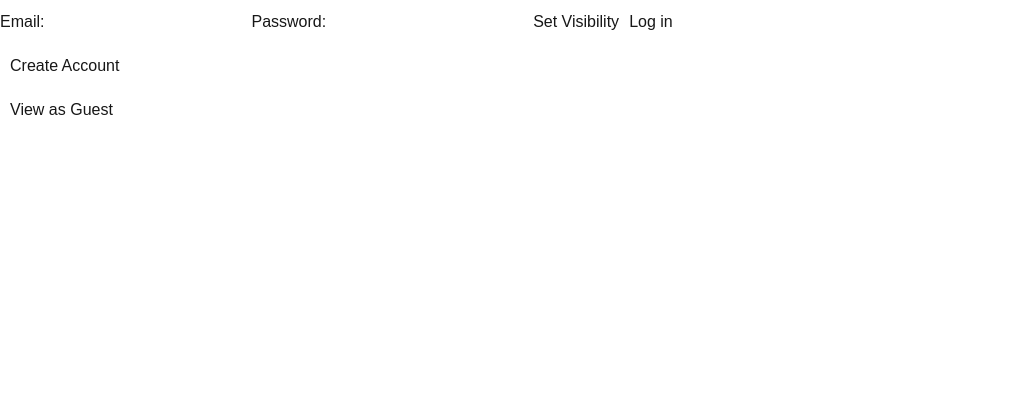
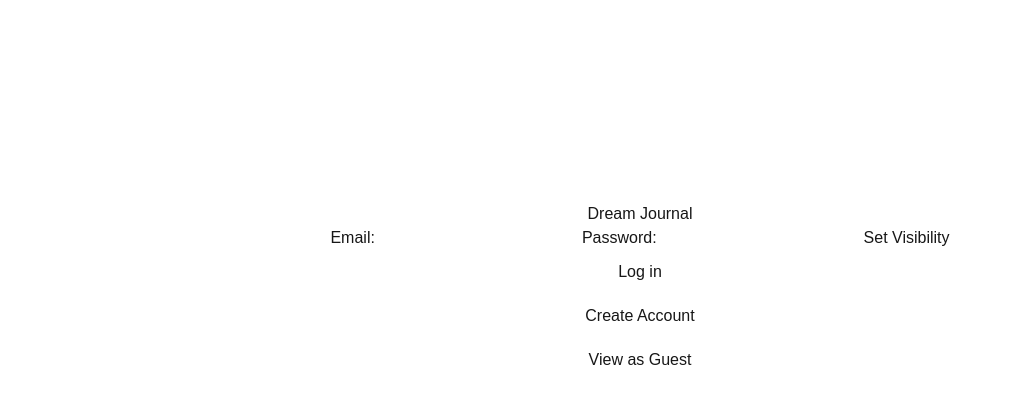
Before and after one commit to diggygeorge/dream-journal, a Next.js app in the folder src/: page / in a window 1280 px wide. Shown: the top 404 px of the page, without its empty margins (0-1012 px from the left). Built offline with nearby package versions, Linux system fonts and the light colour scheme.

Commit message:
added loading screen if dreams aren't loaded, removed unused imports, very rough border of login screen

```diff
--- a/src/app/anonymous/anonymous-form.tsx
+++ b/src/app/anonymous/anonymous-form.tsx
@@ -1,6 +1,6 @@
 "use client";
 import { redirect } from 'next/navigation'
-import { useCallback, useEffect, useState } from 'react'
+import { useEffect, useState } from 'react'
 import { createClient } from '@/utils/supabase/client'
 import { type User } from '@supabase/supabase-js'
 
@@ -48,12 +48,12 @@ export default function AnonymousPage({ user }: { user: User | null }) {
 
   useEffect(() => {
     getAnonymousDreams()
-  }, [])
+  }, [user])
 
 
   return (
     <div className="form-widget static">
-      <div>
+      {loading ? <p>Loading</p> : <div>
         <ul>
           {dreamList?.map((dream) => (
             <li className={`border-2 border-white p-4 m-4 rounded-lg`} key={dream.id}>
@@ -62,7 +62,7 @@ export default function AnonymousPage({ user }: { user: User | null }) {
             </li>
           ))}
         </ul>
-      </div>
+      </div>}
       {user ?
       <>
         <div>
--- a/src/app/page.tsx
+++ b/src/app/page.tsx
@@ -10,6 +10,8 @@ export default function LoginPage() {
 
   return (
     <>
+      <div className="m-auto border-2 border-white relative top-50 text-center w-[50%]">
+        <h1>Dream Journal</h1>
         <form className="block">
           <label htmlFor="email">Email:</label>
           <input id="email" name="email" type="email" required />
@@ -27,6 +29,7 @@ export default function LoginPage() {
         <div>
           <button className="border-2 border-white rounded-lg p-2 hover:bg-gray-800" onClick={() => redirect('/anonymous')}>View as Guest</button>
         </div>
+      </div>
     </>
   )
 }
```
Lines whose indentation alone changed are shown as unchanged.
